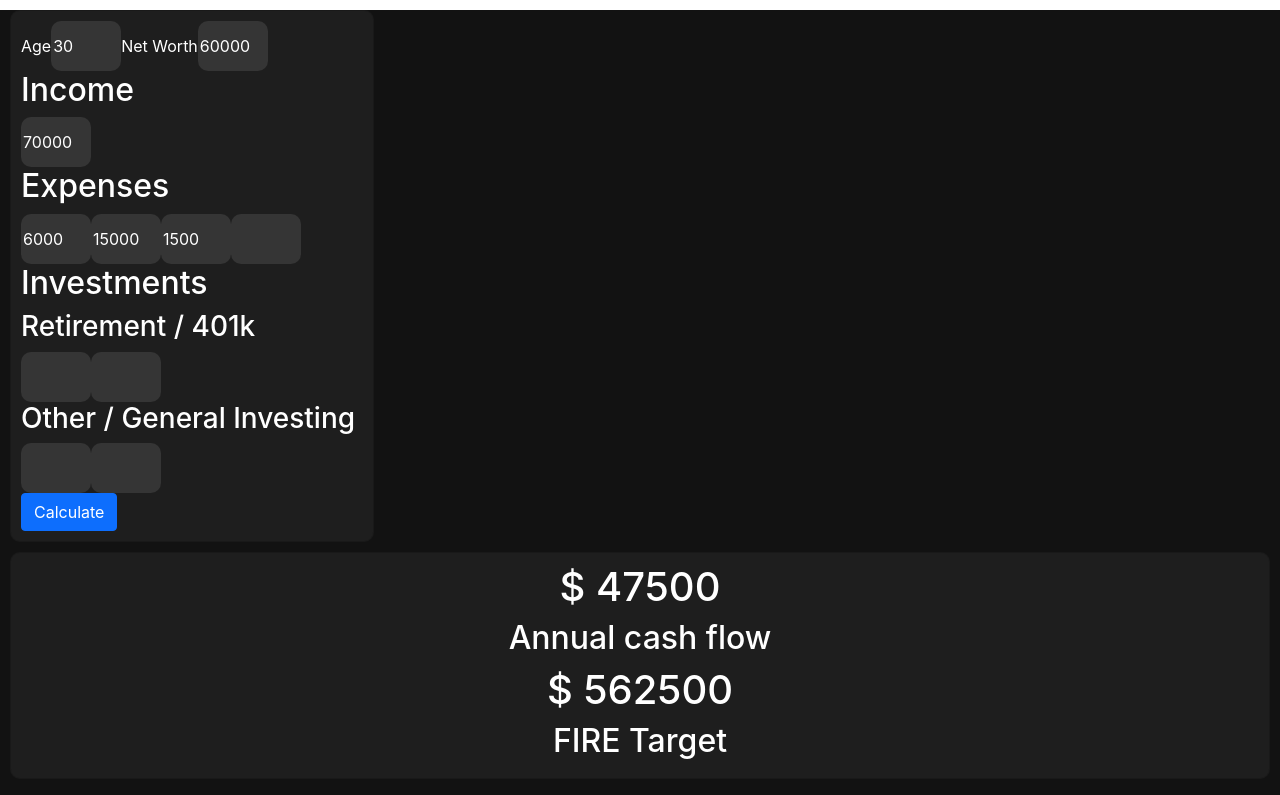
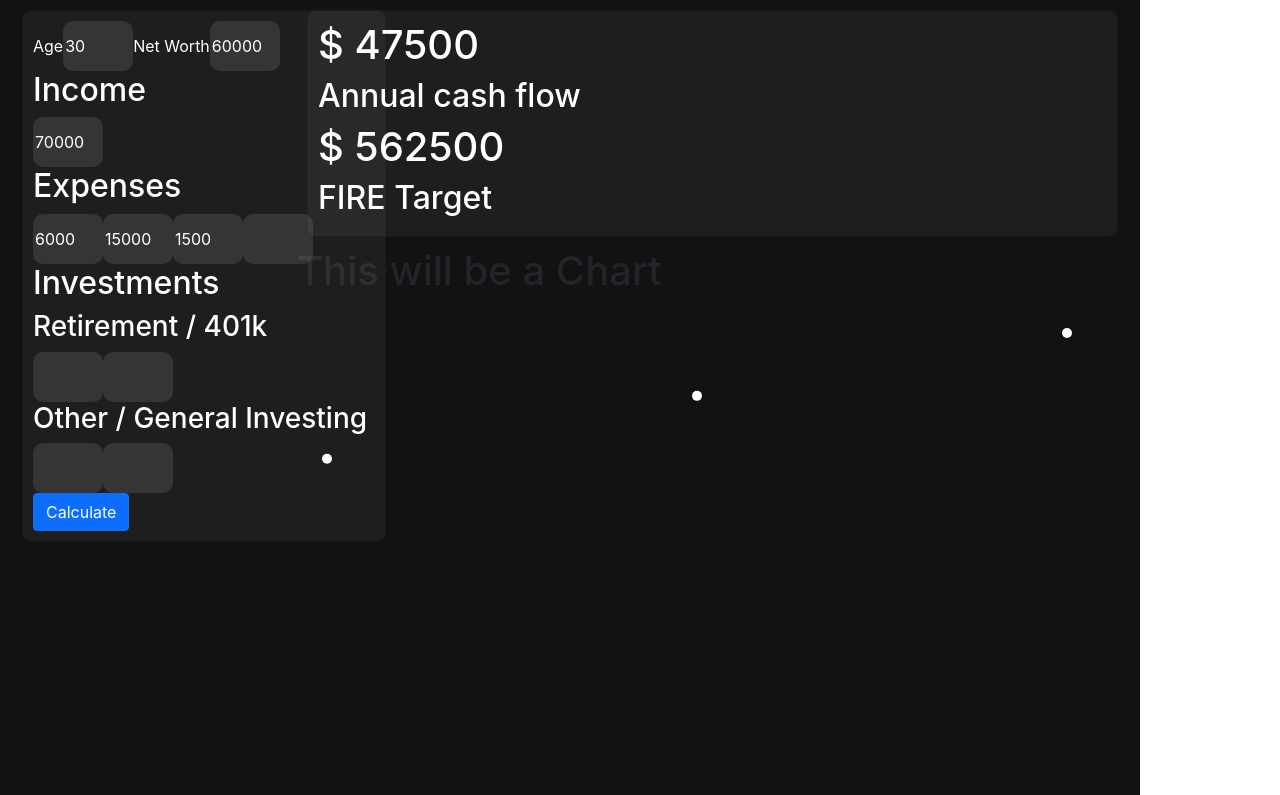
Before and after one commit to csdiehl/early-retirement-calculator, a React (Create React App) app: page / in a window 1280 px wide. Shown: the top 795 px of the page. Built offline with nearby package versions, Linux system fonts and the light colour scheme.

Commit message:
got chart to render on initial load

```diff
--- a/src/App.css
+++ b/src/App.css
@@ -1,4 +1,5 @@
 .App {
-  text-align: center;
+  margin: 0px !important;
   background-color: #121212;
+  width: 100vw;
 }
--- a/src/App.js
+++ b/src/App.js
@@ -1,16 +1,22 @@
 import "./App.css";
-import React, {useState} from 'react';
+import React, { useState } from "react";
 import InputForm from "./components/InputForm";
 import BigNumber from "./components/BigNumber";
-import Chart from './components/Chart.js';
+import Chart from "./components/Chart.js";
+import Container from "react-bootstrap/Container";
+import Row from "react-bootstrap/Row";
+import Col from "react-bootstrap/Col";
 
-const DUMMY_DATA = [{
-  year: 1,
-  savings: 50000
-}, {year: 2, savings: 60000}, {year: 3, savings: 70000}]
+const DUMMY_DATA = [
+  {
+    year: 1,
+    savings: 50000,
+  },
+  { year: 2, savings: 60000 },
+  { year: 3, savings: 70000 },
+];
 
 function App() {
-
   const [data, setData] = useState({
     age: 30,
     netWorth: 60000,
@@ -21,55 +27,60 @@ function App() {
     retireStocks: 0,
     retireBonds: 0,
     otherStocks: 0,
-    otherBonds: 0
-  })
+    otherBonds: 0,
+  });
 
-  const [cash, setCash] = useState(47500)
-  const [target, setTarget] = useState(562500)
+  const [cash, setCash] = useState(47500);
+  const [target, setTarget] = useState(562500);
 
-  const [chartData, setChartData] = useState(DUMMY_DATA)
+  const [chartData, setChartData] = useState(DUMMY_DATA);
 
   const changeHandler = (event) => {
-    const target = event.target
-    const value = +target.value
-    const name = target.name
+    const target = event.target;
+    const value = +target.value;
+    const name = target.name;
 
-    setData((prevState) => {return {...prevState, [name]: value}} )
-  }
+    setData((prevState) => {
+      return { ...prevState, [name]: value };
+    });
+  };
 
   const calcInputs = () => {
-    const expenses = (data.housing + data.transportation + data.food)
-    const cashFlow = Math.round((data.salary - expenses))
-    const fireTarget = Math.round(expenses * 25)
+    const expenses = data.housing + data.transportation + data.food;
+    const cashFlow = Math.round(data.salary - expenses);
+    const fireTarget = Math.round(expenses * 25);
 
-    const years = Math.round((fireTarget - data.netWorth) / cashFlow)
+    const years = Math.round((fireTarget - data.netWorth) / cashFlow);
 
-    const yearData = []
-    let totalSavings = data.netWorth
+    const yearData = [];
+    let totalSavings = data.netWorth;
 
     for (let i = 1; i <= years; i++) {
-
       yearData.push({
         year: i,
-        savings: totalSavings
-      })
+        savings: totalSavings,
+      });
 
-      totalSavings += cashFlow
+      totalSavings += cashFlow;
     }
 
-    setCash(cashFlow)
-    setTarget(fireTarget)
-    setChartData(yearData)
-
-  }
-
+    setCash(cashFlow);
+    setTarget(fireTarget);
+    setChartData(yearData);
+  };
 
   return (
-    <div className="App">
-        <InputForm calcInputs = {calcInputs} changeHandler = {changeHandler} />
-        <BigNumber target = {target} cashFlow = {cash} />
-        <Chart data = {chartData}/>
-      </div>
+    <Container className="justify-content-md-center App">
+      <Row>
+        <Col md = "3">
+          <InputForm calcInputs={calcInputs} changeHandler={changeHandler} />
+        </Col>
+        <Col md = "9">
+          <BigNumber target={target} cashFlow={cash} />
+          <Chart data={chartData} />
+        </Col>
+      </Row>
+    </Container>
   );
 }
 
--- a/src/components/Chart.js
+++ b/src/components/Chart.js
@@ -1,36 +1,46 @@
-import React from "react";
+import React, { useEffect } from "react";
 import * as d3 from "d3";
 
 const Chart = (props) => {
+  const height = 500;
+  const width = 800;
+  const padding = 30;
 
-const height = 500
-const width = 800
-const padding = 30
 
-const svg = d3.select('svg').attr('height', '500').attr('width', '800')
+  useEffect(() => {
 
-const xScale = d3.scaleLinear()
-.domain([1, d3.max(props.data, d => d.year)])
-.range([padding, width - padding])
+      const svg = d3.select("svg").attr("height", "500").attr("width", "800");
 
-const yScale = d3.scaleLinear()
-.domain([0, d3.max(props.data, d => d.savings)])
-.range([height - padding, padding])
+      const xScale = d3
+      .scaleLinear()
+      .domain([1, d3.max(props.data, (d) => d.year)])
+      .range([padding, width - padding]);
 
-svg.selectAll()
-.data(props.data)
-.enter()
-.append('circle')
-    .attr('cx', d => xScale(d.year))
-    .attr('cy', d => yScale(d.savings))
-    .attr('r', 5)
-    .attr('fill', '#FFF')
+    const yScale = d3
+      .scaleLinear()
+      .domain([0, d3.max(props.data, (d) => d.savings)])
+      .range([height - padding, padding]);
+
+    svg
+      .selectAll()
+      .data(props.data)
+      .enter()
+      .append("circle")
+      .attr("cx", (d) => xScale(d.year))
+      .attr("cy", (d) => yScale(d.savings))
+      .attr("r", 5)
+      .attr("fill", "#FFF");
+
+
+    return function() {
+      document.getElementById('chart').innerHTML = ''
+    }
+  }, [props.data]);
 
   return (
     <div>
       <h1>This will be a Chart</h1>
-      <svg></svg>
-      <p>{JSON.stringify(props.data)}</p>
+      <svg id="chart"></svg>
     </div>
   );
 };
--- a/src/index.css
+++ b/src/index.css
@@ -1,5 +1,6 @@
-body {
-  margin: 0;
+body, html {
+  margin: 0px !important;
+  padding: 0;
   font-family: -apple-system, BlinkMacSystemFont, 'Segoe UI', 'Roboto', 'Oxygen',
     'Ubuntu', 'Cantarell', 'Fira Sans', 'Droid Sans', 'Helvetica Neue',
     sans-serif;
```
